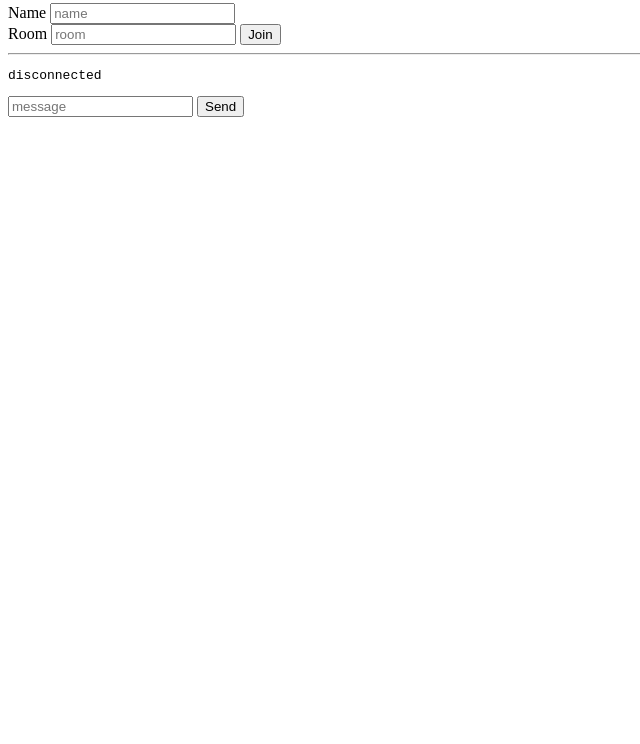
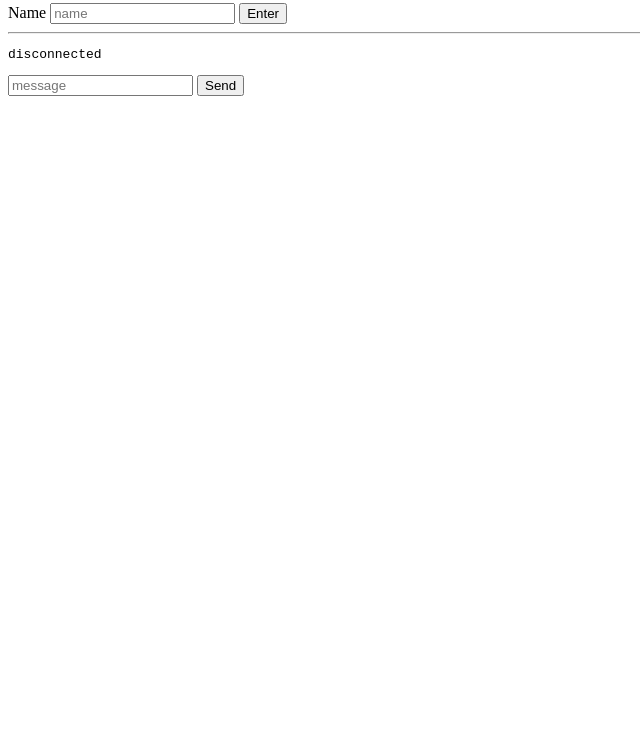
Before and after one commit to widemoment/chatapp, a website: page public/index.html in a window 1280 px wide. Shown: the part 56-800 px from the top of the page, without its empty margins (0-640 px from the left). Drawn offline with Linux system fonts and the light colour scheme.

Commit message:
Update chat interface with Enter button
Replaced 'Join' button with 'Enter' button and adjusted layout.

```diff
--- a/public/index.html
+++ b/public/index.html
@@ -13,14 +13,7 @@
         Name
         <input id="name" placeholder="name" />
       </label>
-    </div>
-
-    <div>
-      <label>
-        Room
-        <input id="room" placeholder="room" />
-      </label>
-      <button id="join">Join</button>
+      <button id="setName">Enter</button>
     </div>
 
     <hr />
```
